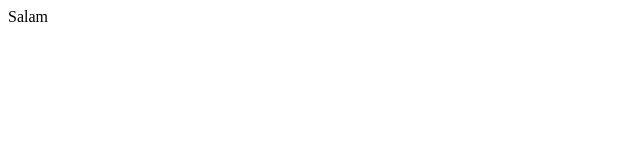
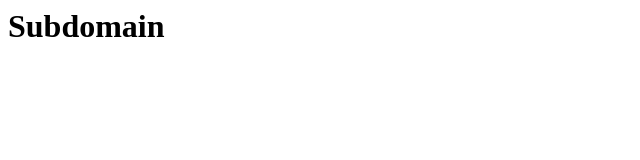
Before and after one commit to JavidKhalil/some, a plain HTML site: page index.html in a window 1280 px wide. Shown: the whole page, without its empty margins (0-640 px from the left). Drawn offline with Linux system fonts and the light colour scheme.

Commit message:
Update index.html

```diff
--- a/index.html
+++ b/index.html
@@ -1 +1,9 @@
-<p>Salam</p>
+<html>
+  <body>
+    <h1>Subdomain</h1>
+    <style>
+      color:#FFF;
+      background-color:#CCC;
+    </style>
+  </body>
+</html
```
